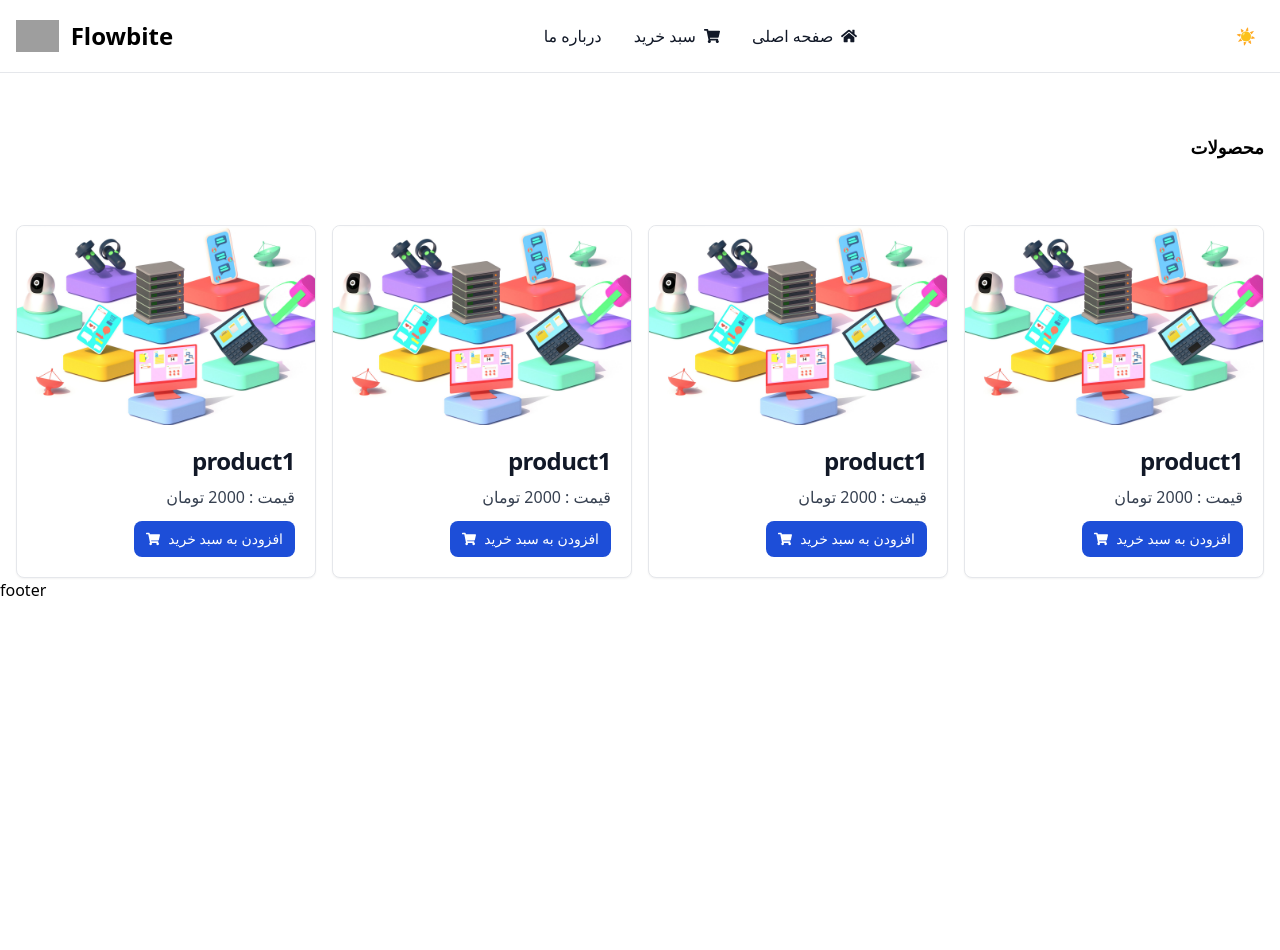
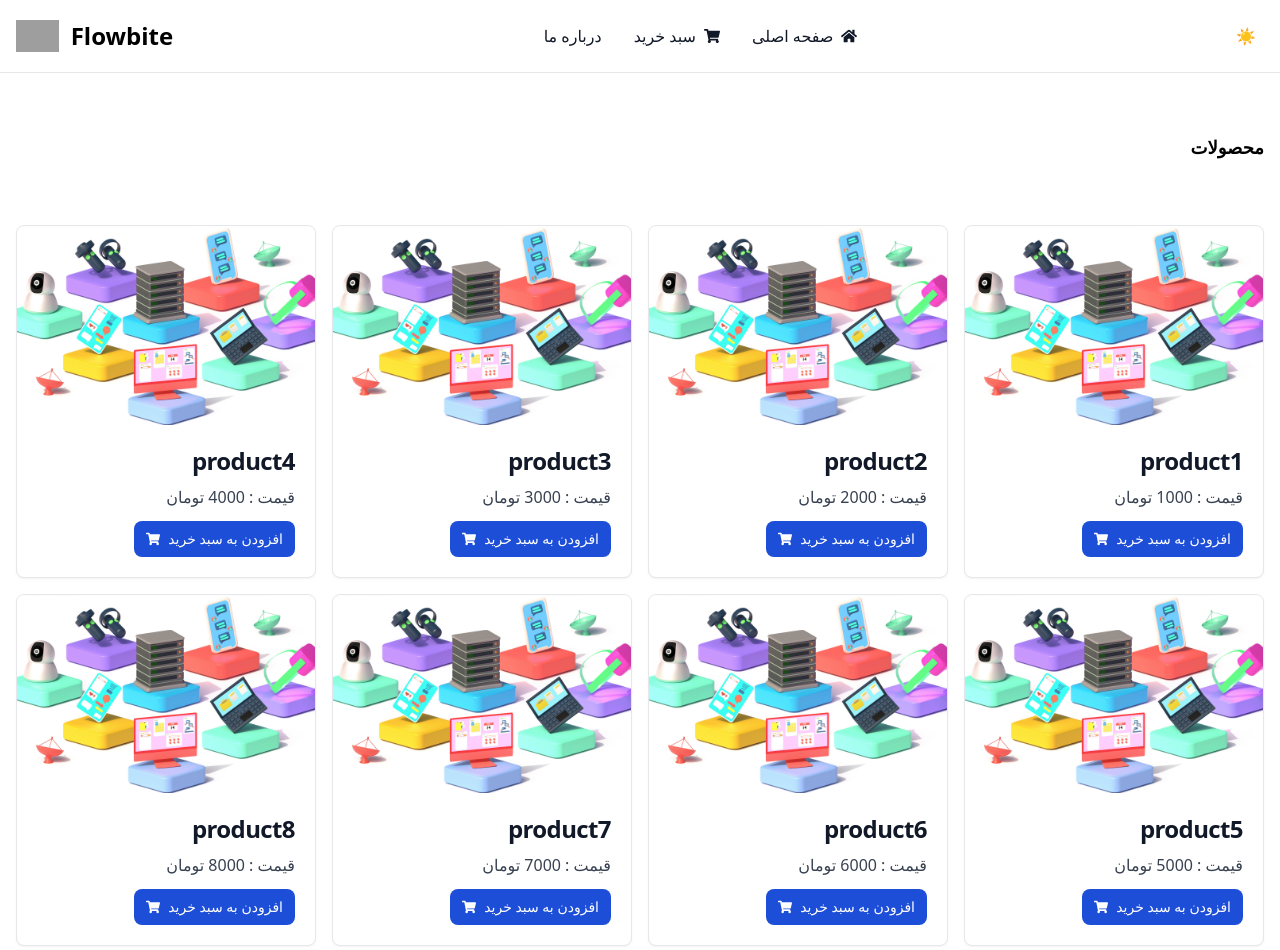
Before and after one commit to SaeedRiahi73/shopping-card, a React (Vite) app: page / in a window 1280 px wide. Shown: the top 950 px of the page. Before the commit the page ends 800 px from the top, so only its background shows below. Built offline with nearby package versions, Linux system fonts and the light colour scheme; grey boxes are pictures that could not be loaded.

Commit message:
create context

```diff
--- a/public/data/products.ts
+++ b/public/data/products.ts
@@ -1,34 +1,66 @@
-import { product } from "../../src/types/type"
+import { Product } from "../../src/types/type"
 
-const productItem: product[] = [
+const productItem: Product[] = [
     {
         id: "1",
         name: "product1",
-        price: 2000,
-        image: "../images/product.jpg"
+        price: 1000,
+        image: "../images/product.jpg",
+        quantity: 0
     },
     {
         id: "2",
-        name: "product1",
+        name: "product2",
         price: 2000,
-        image: "../images/product.jpg"
+        image: "../images/product.jpg",
+        quantity: 0
     },
     {
         id: "3",
-        name: "product1",
-        price: 2000,
-        image: "../images/product.jpg"
+        name: "product3",
+        price: 3000,
+        image: "../images/product.jpg",
+        quantity: 0
     },
     {
-        id: "3",
-        name: "product1",
-        price: 2000,
-        image: "../images/product.jpg"
+        id: "4",
+        name: "product4",
+        price: 4000,
+        image: "../images/product.jpg",
+        quantity: 0
+    },
+    {
+        id: "5",
+        name: "product5",
+        price: 5000,
+        image: "../images/product.jpg",
+        quantity: 0
+    },
+    {
+        id: "6",
+        name: "product6",
+        price: 6000,
+        image: "../images/product.jpg",
+        quantity: 0
+    },
+    {
+        id: "7",
+        name: "product7",
+        price: 7000,
+        image: "../images/product.jpg",
+        quantity: 0
+    },
+    {
+        id: "8",
+        name: "product8",
+        price: 8000,
+        image: "../images/product.jpg",
+        quantity: 0
     },
 ]
 
 
-const getProductById = (id: string): product | undefined => {
+const getProductById = (id: string): Product | undefined => {
 
     return productItem.find((product) => product.id == id);
 };
--- a/src/App.tsx
+++ b/src/App.tsx
@@ -1,9 +1,12 @@
 import { RouterProvider } from "react-router-dom";
 import { router } from "./router/router";
+import CartProvider from "./context/CartProvider";
 const App: React.FC = () => {
   return (
     <>
-      <RouterProvider router={router} />
+      <CartProvider>
+        <RouterProvider router={router} />
+      </CartProvider>
     </>
   );
 };
--- a/src/components/share/Card.tsx
+++ b/src/components/share/Card.tsx
@@ -1,7 +1,13 @@
+import { useContext } from "react";
+import { cartContext } from "../../context/cartContext";
 import { FaShoppingCart } from "react-icons/fa";
 import { IPropsCard } from "../../interface/IProps";
 
 const Card: React.FC<IPropsCard> = ({ product }) => {
+  const context = useContext(cartContext);
+
+  const productQuantity = context?.getProductQuantity(product.id);
+
   return (
     <div className="max-w-sm bg-white border border-gray-200 rounded-lg shadow-sm dark:bg-gray-800 dark:border-gray-700">
       <a href="#">
@@ -16,10 +22,37 @@ const Card: React.FC<IPropsCard> = ({ product }) => {
         <p className="mb-3 font-normal text-gray-700 dark:text-gray-400">
           قیمت : {product.price} تومان
         </p>
-        <button className="flex-row gap-2 inline-flex items-center px-3 py-2 text-sm font-medium text-center text-white bg-blue-700 rounded-lg hover:bg-blue-800 focus:ring-4 focus:outline-none focus:ring-blue-300 dark:bg-blue-600 dark:hover:bg-blue-700 dark:focus:ring-blue-800">
-          افزودن به سبد خرید
-          <FaShoppingCart />
-        </button>
+        {productQuantity && productQuantity > 0 ? (
+          <>
+            <div className="flex flex-row justify-between items-center">
+              <div className="flex  flex-row gap-3">
+                <button
+                  className=" bg-transparent hover:bg-blue-500 text-blue-700 font-semibold hover:text-white py-2 px-4 border border-blue-500 hover:border-transparent rounded"
+                  onClick={() => context?.addItemToCart(product)}
+                >
+                  +
+                </button>
+                <button
+                  className="bg-transparent hover:bg-blue-500 text-blue-700 font-semibold hover:text-white py-2 px-4 border border-blue-500 hover:border-transparent rounded"
+                  onClick={() => context?.removeItemFromCart(product.id)}
+                >
+                  -
+                </button>
+              </div>
+              <div className="flex-1 ">
+                <h3 className="text-lg text-end">{` ${productQuantity} : تعداد`}</h3>
+              </div>
+            </div>
+          </>
+        ) : (
+          <button
+            onClick={() => context?.addItemToCart(product)}
+            className="flex-row gap-2 inline-flex items-center px-3 py-2 text-sm font-medium text-center text-white bg-blue-700 rounded-lg hover:bg-blue-800 focus:ring-4 focus:outline-none focus:ring-blue-300 dark:bg-blue-600 dark:hover:bg-blue-700 dark:focus:ring-blue-800"
+          >
+            افزودن به سبد خرید
+            <FaShoppingCart />
+          </button>
+        )}
       </div>
     </div>
   );
--- /dev/null
+++ b/src/context/CartProvider.tsx
@@ -0,0 +1,79 @@
+import { ReactNode, useState } from "react";
+import { Product } from "../types/type";
+import { cartContext } from "./cartContext";
+
+// interface CartContextType {
+//   items: Product[];
+//   getProductQuantity: (id: string) => number;
+//   addItemToCart: (id: Product) => void;
+//   removeItemFromCart: (id: string) => void;
+//   deleteFromCart: (id: string) => void;
+//   getTotalAmount: () => number;
+// }
+
+// export const cartContext = createContext<CartContextType | null>(null);
+
+const CartProvider: React.FC<{ children: ReactNode }> = ({ children }) => {
+  const [cartProduct, setCartProduct] = useState<Product[]>([]);
+
+  const getProductQuantity = (id: string): number => {
+    const product = cartProduct.find((item) => item.id === id);
+    return product ? product.quantity : 0;
+  };
+
+  const addItemToCart = (product: Product): void => {
+    setCartProduct((prev) => {
+      const existingCartProduct = prev.find((item) => item.id === product.id);
+      if (existingCartProduct) {
+        return prev.map((item) =>
+          item.id === product.id
+            ? { ...item, quantity: item.quantity + 1 }
+            : item
+        );
+      } else {
+        return [...prev, { ...product, quantity: 1 }];
+      }
+    });
+  };
+
+  const removeItemFromCart = (id: string) => {
+    const quantity = getProductQuantity(id);
+    if (quantity === 1) {
+      deleteFromCart(id);
+    } else {
+      setCartProduct((prev) =>
+        prev.map((item) =>
+          item.id === id ? { ...item, quantity: item.quantity - 1 } : item
+        )
+      );
+    }
+  };
+
+  const deleteFromCart = (id: string) => {
+    setCartProduct((prev) => prev.filter((item) => item.id != id));
+  };
+
+  const getTotalAmount = (): number => {
+    return cartProduct.reduce((total, item) => {
+      return (total += item.price * item.quantity);
+    }, 0);
+  };
+
+  const contextValue = {
+    items: cartProduct,
+    getProductQuantity,
+    addItemToCart,
+    removeItemFromCart,
+    deleteFromCart,
+    getTotalAmount,
+  };
+  return (
+    <>
+      <cartContext.Provider value={contextValue}>
+        {children}
+      </cartContext.Provider>
+    </>
+  );
+};
+
+export default CartProvider;
--- /dev/null
+++ b/src/context/cartContext.ts
@@ -0,0 +1,13 @@
+import { createContext } from "react";
+import { Product } from "../types/type";
+
+interface CartContextType {
+    items: Product[];
+    getProductQuantity: (id: string) => number;
+    addItemToCart: (id: Product) => void;
+    removeItemFromCart: (id: string) => void;
+    deleteFromCart: (id: string) => void;
+    getTotalAmount: () => number;
+}
+
+export const cartContext = createContext<CartContextType | null>(null);
--- a/src/interface/IProps.ts
+++ b/src/interface/IProps.ts
@@ -1,5 +1,5 @@
-import { product } from "../types/type";
+import { Product } from "../types/type";
 
 export interface IPropsCard {
-    product: product
+    product: Product
 }
--- a/src/types/type.ts
+++ b/src/types/type.ts
@@ -1,6 +1,7 @@
-export type product = {
+export type Product = {
     id: string,
     name: string,
     price: number,
-    image: string
+    image: string,
+    quantity: number
 }
```
